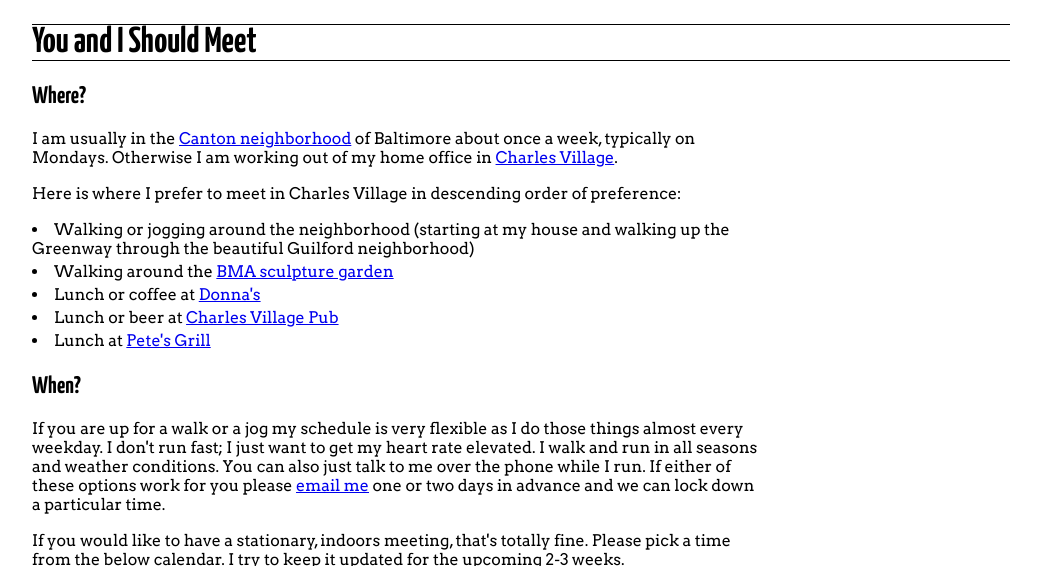
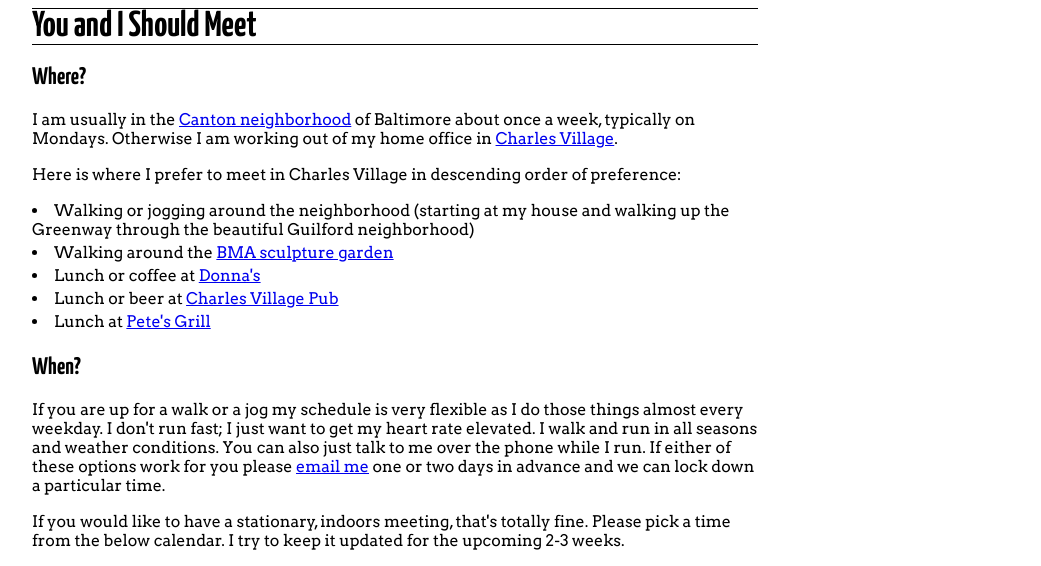
Before and after one commit to subelsky/meet.subelsky.com, a Jekyll site: the page built from index.html, in a window 1280 px wide. Shown: the top 566 px of the page, without its empty margins (119-1160 px from the left). Built offline with Jekyll 4.4.1, drawn with Linux system fonts in a browser that asks for light colours; grey boxes are pictures that could not be loaded.

Commit message:
make header narrower

```diff
--- a/css/styles.css
+++ b/css/styles.css
@@ -4,6 +4,7 @@ body {
 
 h1 {
   font-size: 36px;
+  margin: 0;
 }
 
 h1, h2 {
--- a/index.html
+++ b/index.html
@@ -3,9 +3,12 @@ layout: default
 title: "You and I Should Meet"
 ---
 
-<h1 id="header_row" class="row">
-  {{ page.title }}
-</h1>
+<div class="row">
+  <div id="header_row" class="col9">
+    <h1>{{ page.title }}</h1>
+  </div>
+  <div class="row-end">&nbsp;</div>
+</div>
 
 <div class="row">
   <h2>Where?</h2>
```
